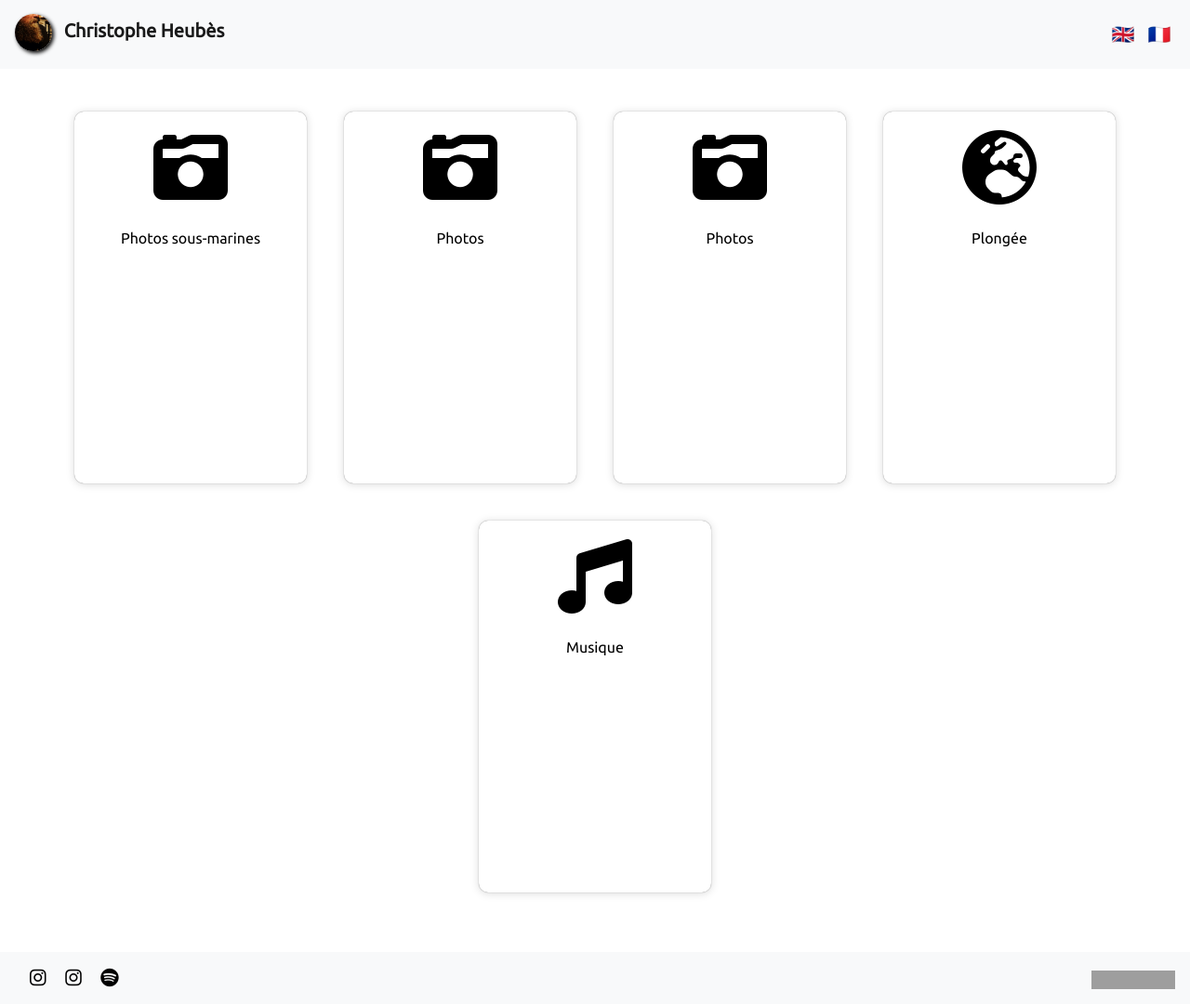
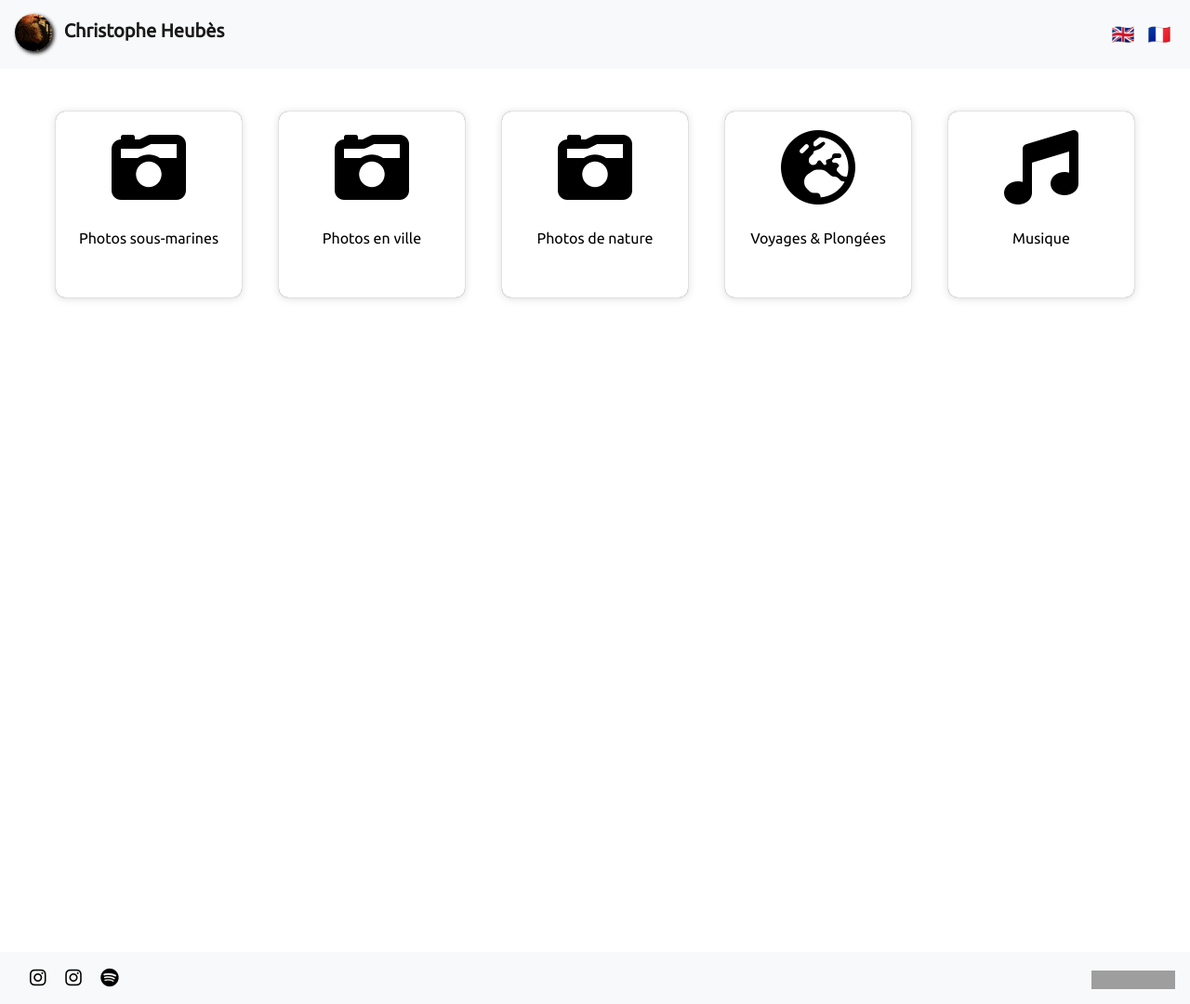
Before and after one commit to cheubes/christophe.heubes.org, a Jekyll site: the page built from index.html, in a window 1280 px wide and 1080 px high. Shown: the whole window at 93% size. Built offline with Jekyll 4.4.1, drawn with Linux system fonts in a browser that asks for light colours; nearby versions of some CDN libraries; grey boxes are pictures that could not be loaded.

Commit message:
Home page update.

```diff
--- a/css/hbs.css
+++ b/css/hbs.css
@@ -48,9 +48,9 @@ a:hover {
   box-shadow:0 0 1px 0 rgba(0,0,0,0.5),0 1px 10px 0 rgba(0,0,0,0.15);
   margin: 20px;
   padding: 20px;
-  max-width:250px;
+  max-width:200px;
   min-width:200px;
-  min-height:400px;
+  min-height:200px;
 }
 
 #lang {
--- a/index-en.html
+++ b/index-en.html
@@ -12,9 +12,9 @@ description: Christophe Heubès - Personnal web site
 
 h1: Christophe Heubès
 uw-photo-desc: Underwater photos
-itc-photo-desc: Photos
-misc-photo-desc: Photos
-samettof-desc: We are diving the world.
+itc-photo-desc: In the city photos
+misc-photo-desc: Nature photos
+samettof-desc: We are diving the world
 music-desc: Music
 
 ---
--- a/index.html
+++ b/index.html
@@ -12,9 +12,9 @@ description: Christophe Heubès - Site web personnel
 
 h1: Christophe Heubès
 uw-photo-desc: Photos sous-marines
-itc-photo-desc: Photos
-samettof-desc: Plongée
-misc-photo-desc: Photos
+itc-photo-desc: Photos en ville
+misc-photo-desc: Photos de nature
+samettof-desc: Voyages & Plongées
 music-desc: Musique
 
 ---
```
